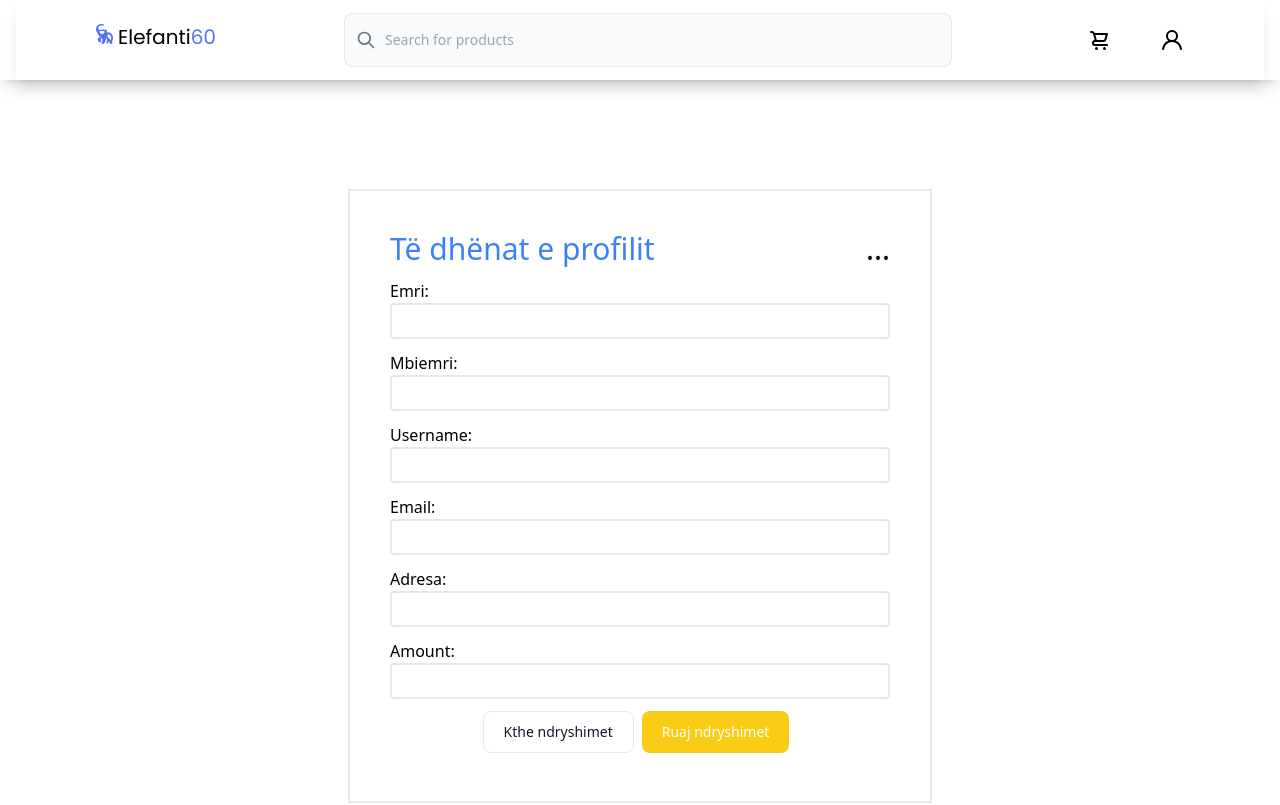
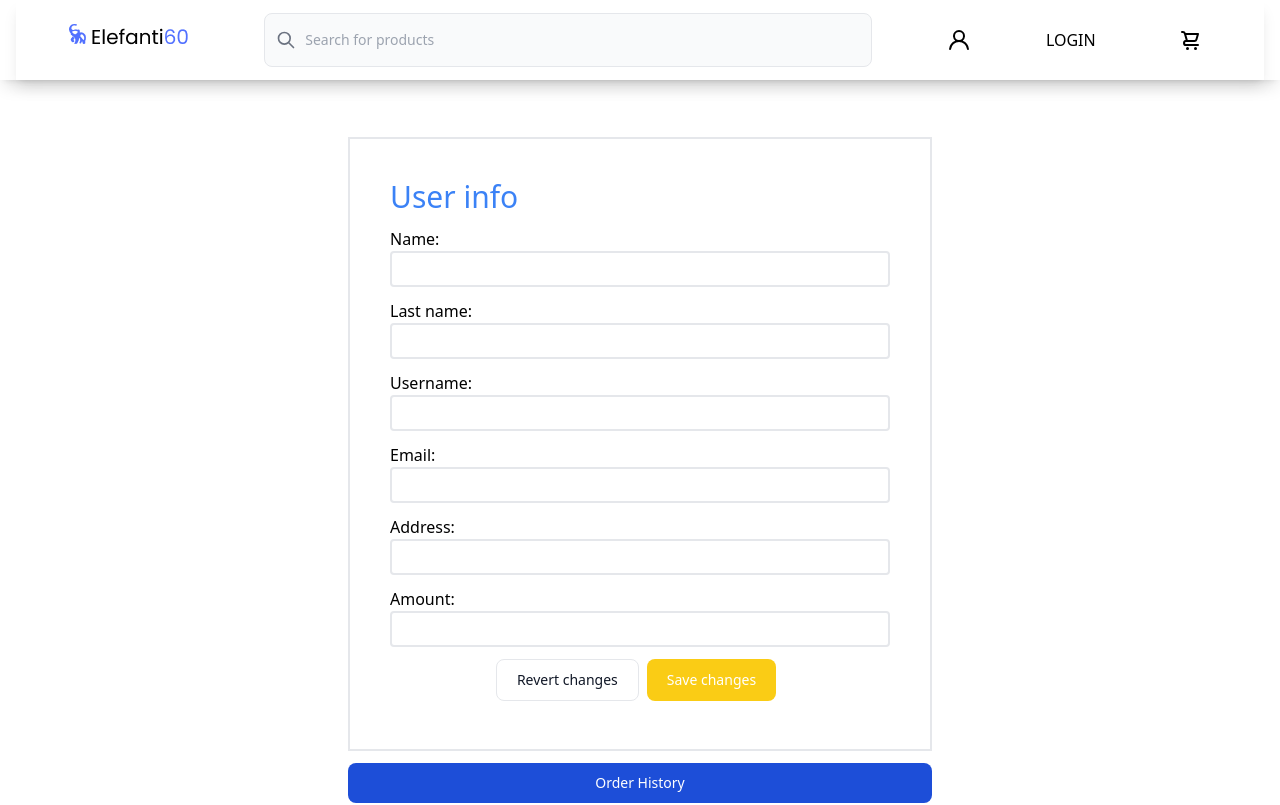
Before and after one commit to drensokoli/elefanti60_front, a Next.js app in the folder elefanti60_front/: page /userinfo in a window 1280 px wide. Shown: the top 805 px of the page. Built offline with nearby package versions, Linux system fonts and the light colour scheme; what tw-elements would draw is missing.

Commit message:
Created order history page

```diff
--- a/elefanti60_front/components/Navbar.js
+++ b/elefanti60_front/components/Navbar.js
@@ -11,6 +11,7 @@ import Image from 'next/image'
 import search from "../pages/search";
 import { UilSearch } from '@iconscout/react-unicons'
 import { useRouter } from 'next/router';
+import DropdownMenu from "./DropdownMenu";
 
 
 const Navbar = () => {
@@ -23,8 +24,8 @@ const Navbar = () => {
     const Router = useRouter();
 
     const handleInput = (event) => {
-        let {name, value} = event.target;
-        setFormInput({...formInput, [name]:value});
+        let { name, value } = event.target;
+        setFormInput({ ...formInput, [name]: value });
         setSearchTerm(event.target.value);
         // Router.push("http://localhost:3000/search");
     }
@@ -42,6 +43,7 @@ const Navbar = () => {
 
     return (
 
+        <>
         <nav className='h-auto items-center px-4 shadow-lg'>
             <div className='flex flex-row h-20 items-center px-4 shadow-lg md:justify-around justify-between'>
                 <div className='gap-10'>
@@ -49,8 +51,7 @@ const Navbar = () => {
                         <a>
                             <Image
                                 src={logo}
-                                className='w-9'
-                            />
+                                className='w-9' />
                         </a>
                     </Link>
                 </div>
@@ -62,15 +63,42 @@ const Navbar = () => {
                             <div class="flex absolute inset-y-0 left-0 items-center pl-3 pointer-events-none">
                                 <svg aria-hidden="true" class="w-5 h-5 text-gray-500 dark:text-gray-400" fill="none" stroke="currentColor" viewBox="0 0 24 24" xmlns="http://www.w3.org/2000/svg"><path stroke-linecap="round" stroke-linejoin="round" stroke-width="2" d="M21 21l-6-6m2-5a7 7 0 11-14 0 7 7 0 0114 0z"></path></svg>
                             </div>
-                            <input type="search" name="searchTerm" id="default-search" value={searchTerm} onChange={handleInput}class="block p-4 pl-10 w-full text-sm text-gray-900 bg-gray-50 rounded-lg border border-gray-30 dark:border-gray-600 dark:placeholder-gray-400 dark:text-black" placeholder="Search for products" required="" />
+                            <input type="search" name="searchTerm" id="default-search" value={searchTerm} onChange={handleInput} class="block p-4 pl-10 w-full text-sm text-gray-900 bg-gray-50 rounded-lg border border-gray-30 dark:border-gray-600 dark:placeholder-gray-400 dark:text-black" placeholder="Search for products" required="" />
                             <button type="submit" class="absolute right-2.5 bottom-2.5">{UilSearch}</button>
                         </div>
                     </form>
 
                 </div>
 
-                <div className='flex justify-center items-center gap-10'  >
+                        {/* <div className='flex justify-center items-center gap-10'  >
+                            <button id="dropdownDefault" data-dropdown-toggle="dropdown" class="text-white bg-blue-700 hover:bg-blue-800 focus:ring-4 focus:outline-none focus:ring-blue-300 font-medium rounded-lg text-sm px-4 py-2.5 text-center inline-flex items-center dark:bg-blue-600 dark:hover:bg-blue-700 dark:focus:ring-blue-800" type="button">Dropdown button <svg class="ml-2 w-4 h-4" aria-hidden="true" fill="none" stroke="currentColor" viewBox="0 0 24 24" xmlns="http://www.w3.org/2000/svg"><path stroke-linecap="round" stroke-linejoin="round" stroke-width="2" d="M19 9l-7 7-7-7"></path></svg></button>
+                            <div id="dropdown" class="hidden z-10 w-44 bg-white rounded divide-y divide-gray-100 shadow dark:bg-gray-700" data-popper-reference-hidden="" data-popper-escaped="" data-popper-placement="bottom">
+                                <ul class="py-1 text-sm text-gray-700 dark:text-gray-200" aria-labelledby="dropdownDefault">
+                                <li>
+                                    <a href="#" class="block py-2 px-4 hover:bg-gray-100 dark:hover:bg-gray-600 dark:hover:text-white">Dashboard</a>
+                                </li>
+                                <li>
+                                    <a href="#" class="block py-2 px-4 hover:bg-gray-100 dark:hover:bg-gray-600 dark:hover:text-white">Settings</a>
+                                </li>
+                                <li>
+                                    <a href="#" class="block py-2 px-4 hover:bg-gray-100 dark:hover:bg-gray-600 dark:hover:text-white">Earnings</a>
+                                </li>
+                                <li>
+                                    <a href="#" class="block py-2 px-4 hover:bg-gray-100 dark:hover:bg-gray-600 dark:hover:text-white">Sign out</a>
+                                </li>
+                                </ul>
+                            </div> */}
+                <Link href="/userinfo">
+                    <a>
+                        <UilUser />
+                    </a>
+                </Link>
 
+                <Link href="/login">
+                    <a>
+                        <h1>LOGIN</h1>
+                    </a>
+                </Link>
                 <Link href="/cart">
                     <a className='p-2 '>
                         <UilShoppingCart />
@@ -81,14 +109,6 @@ const Navbar = () => {
                         )}
                     </a>
                 </Link>
-
-                    <Link href="/login">
-                        <a>
-                            <UilUser />
-                        </a>
-                    </Link>
-
-                </div>
             </div>
         <div className='pb-2 visible sm:hidden'>
                 <form onSubmit={handleSubmit}>
@@ -104,6 +124,7 @@ const Navbar = () => {
                 </form>
             </div>
         </nav>
+        </>
 
     );
 }
--- a/elefanti60_front/pages/signup.js
+++ b/elefanti60_front/pages/signup.js
@@ -86,7 +86,7 @@ export default function SignUpScreen() {
   const newLocal = '/login';
   return (
     <Layout title="Sign Up" >
-      <div className='h-screen'>
+      <div className='h-screen mb-20'>
         <div className='flex justify-center mb-10 '>
           <div class="p-4 w-screen sm:w-5/6 mt-0.5 sm:mt-10 max-w-lg bg-white rounded-lg border border-gray-200 shadow-md sm:p-6 md:p-8">
             <form class="space-y-6"  onSubmit={handleSubmit}>
--- a/elefanti60_front/pages/userinfo.js
+++ b/elefanti60_front/pages/userinfo.js
@@ -2,27 +2,25 @@ import React from 'react'
 import { useRouter } from 'next/router';
 import Layout from '../components/Layout';
 import DropdownMenu from '../components/DropdownMenu';
+import Link from 'next/link';
 
 
 export default function UserInfoScreen() {
     return (
         <Layout title="User Info">
-            <div className='flex flex-col justify-center items-center gap-4 h-screen'>
+            <div className='flex flex-col justify-center items-center gap-4 h-screen mb-5'>
+                <div className=" flex flex-col w-fitp-10 gap-3 h-fit">
                     <div className=" flex flex-col w-fit border-2 p-10 gap-3 h-fit">
                         <div className='flex flex-row justify-between'>
-                        <h1 className='text-3xl text-left text-blue-500 '>Të dhënat e profilit</h1>
-                        <h1 className='text-3xl'>...</h1>
-                        {/* <DropdownMenu /> */}
-                        {/* <button type="button" class="text-white bg-blue-700 hover:bg-blue-800 focus:ring-4 focus:ring-blue-300 font-medium rounded-lg text-sm px-5 py-2.5 mr-2 mb-2 dark:bg-blue-600 dark:hover:bg-blue-700 focus:outline-none dark:focus:ring-blue-800">Order History</button>
-                        <button type="button" class="focus:outline-none text-white bg-red-700 hover:bg-red-800 focus:ring-4 focus:ring-red-300 font-medium rounded-lg text-sm px-5 py-2.5 mr-2 mb-2 dark:bg-red-600 dark:hover:bg-red-700 dark:focus:ring-red-900">Log out</button> */}
+                            <h1 className='text-3xl text-left text-blue-500 '>User info</h1>
                         </div>
 
                         <div>
-                        <h1 className=''>Emri:</h1>
+                            <h1 className=''>Name:</h1>
                             <input className='h-9 sm:w-[500px] w-[250px] border-2 rounded' type="text" name="" id="" />
                         </div>
                         <div>
-                        <h1 className=''>Mbiemri:</h1>
+                            <h1 className=''>Last name:</h1>
                             <input className='h-9 sm:w-[500px] w-[250px] border-2 rounded' type="text" name="" id="" />
                         </div>
                         <div>
@@ -34,7 +32,7 @@ export default function UserInfoScreen() {
                             <input className='h-9 sm:w-[500px] w-[250px] border-2 rounded' type="text" name="" id="" />
                         </div>
                         <div>
-                        <h1 className=''>Adresa:</h1>
+                            <h1 className=''>Address:</h1>
                             <input className='h-9 sm:w-[500px] w-[250px] border-2 rounded' type="text" name="" id="" />
                         </div>
                         <div>
@@ -42,9 +40,15 @@ export default function UserInfoScreen() {
                             <input className='h-9 sm:w-[500px] w-[250px] border-2 rounded' type="text" name="" id="" />
                         </div>
                         <div className='flex md:flex-row flex-col justify-center'>
-                        <button type="button" class="py-2.5 px-5 mr-2 mb-2 text-sm font-medium text-gray-900 focus:outline-none bg-white rounded-lg border border-gray-200 hover:bg-gray-100 hover:text-blue-700 focus:z-10 focus:ring-4 focus:ring-gray-200">Kthe ndryshimet</button>
-                        <button type="button" class="focus:outline-none text-white bg-yellow-400 hover:bg-yellow-500 focus:ring-4 focus:ring-yellow-300 font-medium rounded-lg text-sm px-5 py-2.5 mr-2 mb-2 dark:focus:ring-yellow-900">Ruaj ndryshimet</button>
-                    </div>
+                            <button type="button" class="py-2.5 px-5 mr-2 mb-2 text-sm font-medium text-gray-900 focus:outline-none bg-white rounded-lg border border-gray-200 hover:bg-gray-100 hover:text-blue-700 focus:z-10 focus:ring-4 focus:ring-gray-200">Revert changes</button>
+                            <button type="button" class="focus:outline-none text-white bg-yellow-400 hover:bg-yellow-500 focus:ring-4 focus:ring-yellow-300 font-medium rounded-lg text-sm px-5 py-2.5 mr-2 mb-2 dark:focus:ring-yellow-900">Save changes</button>
+                        </div>                </div>
+
+
+                    <Link href="/orders">
+                        <button type="button" class="text-white bg-blue-700 hover:bg-blue-800 focus:ring-4 focus:ring-blue-300 font-medium rounded-lg text-sm px-5 py-2.5 dark:bg-blue-600 dark:hover:bg-blue-700 focus:outline-none dark:focus:ring-blue-800">Order History</button>
+                    </Link>
+                    <button type="button" class="focus:outline-none text-white bg-red-700 hover:bg-red-800 focus:ring-4 focus:ring-red-300 font-medium rounded-lg text-sm px-5 py-2.5 dark:bg-red-600 dark:hover:bg-red-700 dark:focus:ring-red-900">Log out</button>
                 </div>
             </div>
 
```
Also changed, not shown: elefanti60_front/components/OrderItem.jsx (added, +46 -0 lines), elefanti60_front/pages/orders.js (added, +66 -0 lines). Lines whose indentation alone changed are shown as unchanged.
